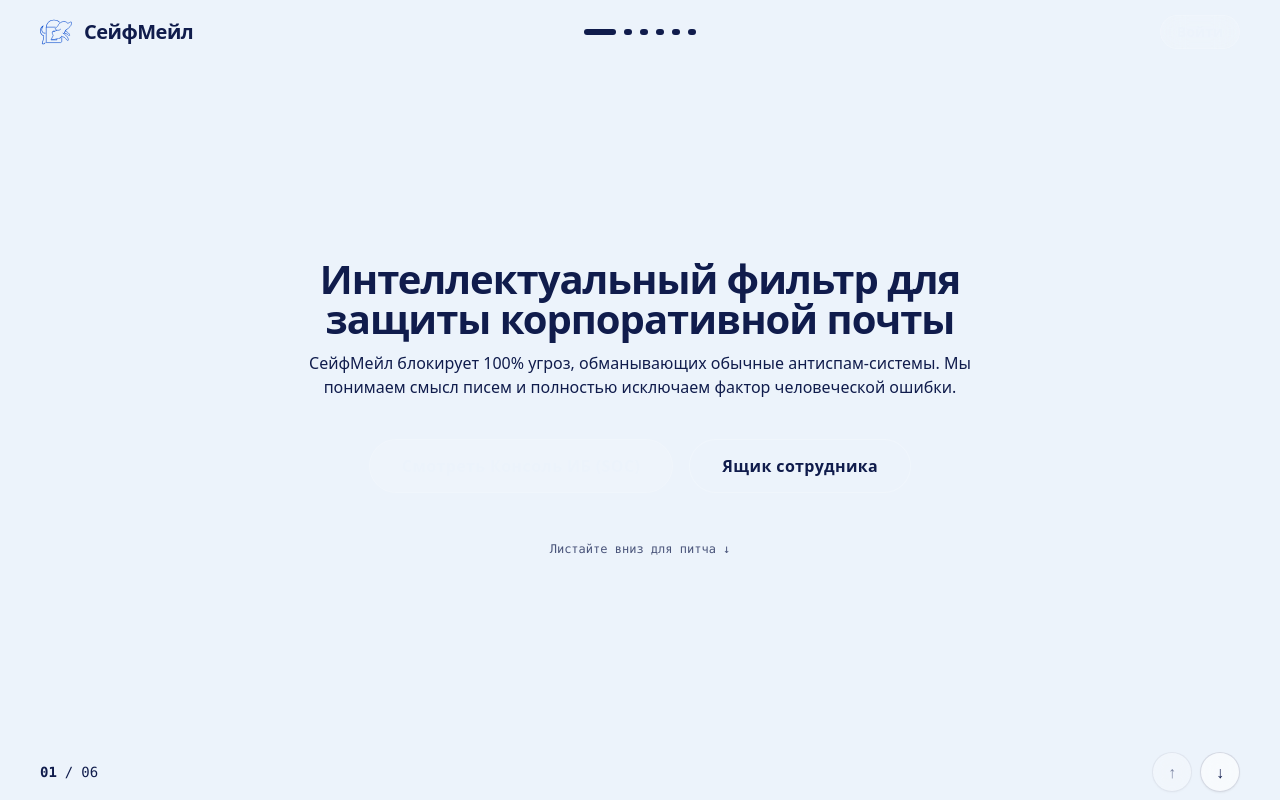
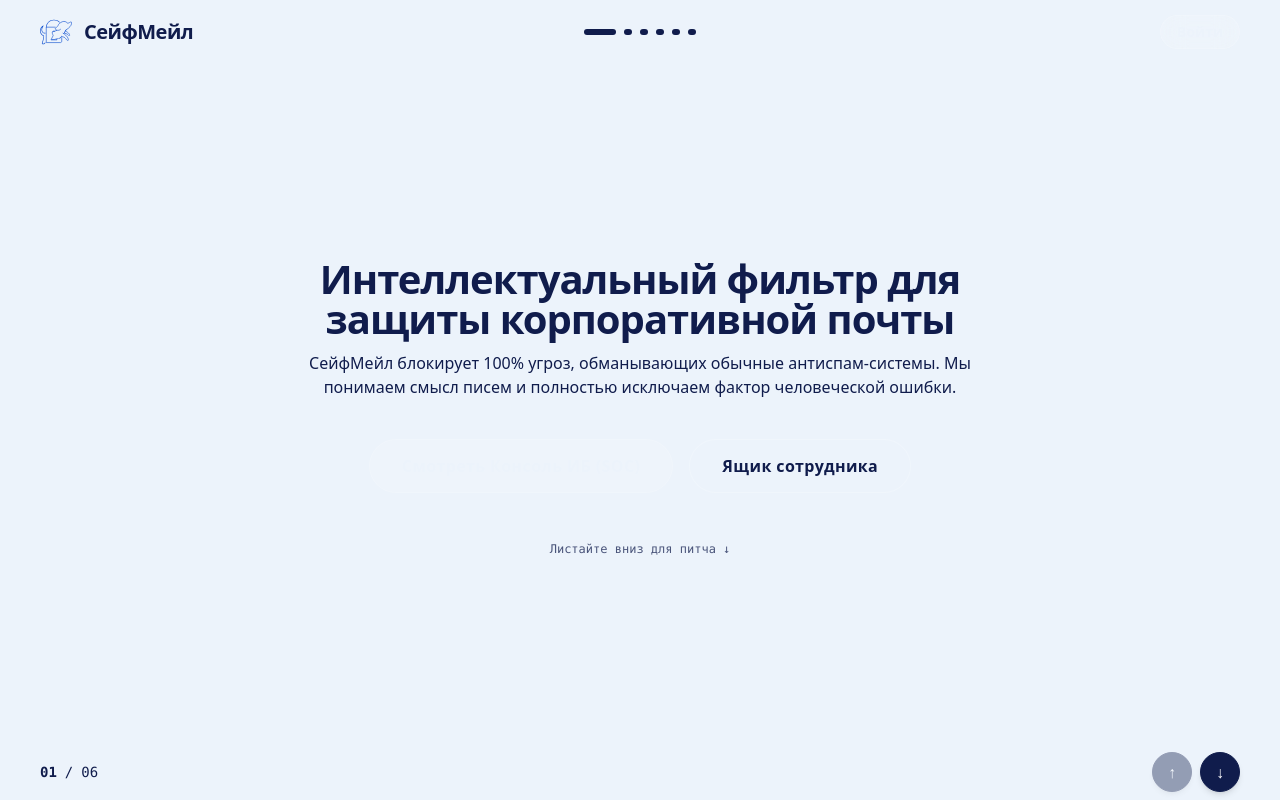
Before and after one commit to Maxim-5GHZ/SafeMail, a Next.js app in the folder frontend/: page / in a window 1280 px wide. Built offline with nearby package versions, Linux system fonts and the light colour scheme.

Commit message:
Преза: сплошные navy-стрелки навигации (максимальный контраст)

```diff
--- a/frontend/app/page.tsx
+++ b/frontend/app/page.tsx
@@ -708,7 +708,7 @@ export default function PresentationPage() {
           <button
             onClick={prevSlide}
             disabled={currentSlide === 0}
-            className="w-10 h-10 rounded-full backdrop-blur-md bg-white/60 border border-[#101C4C]/15 shadow-sm flex items-center justify-center hover:bg-white/90 disabled:opacity-50 disabled:pointer-events-none transition-all text-[#101C4C] text-base"
+            className="w-10 h-10 rounded-full bg-[#101C4C] border border-[#101C4C] shadow-md flex items-center justify-center hover:bg-[#1c2c6e] disabled:opacity-40 disabled:pointer-events-none transition-all text-white text-base"
             title="Предыдущий слайд"
           >
             ↑
@@ -716,7 +716,7 @@ export default function PresentationPage() {
           <button
             onClick={nextSlide}
             disabled={currentSlide === totalSlides - 1}
-            className="w-10 h-10 rounded-full backdrop-blur-md bg-white/60 border border-[#101C4C]/15 shadow-sm flex items-center justify-center hover:bg-white/90 disabled:opacity-50 disabled:pointer-events-none transition-all text-[#101C4C] text-base"
+            className="w-10 h-10 rounded-full bg-[#101C4C] border border-[#101C4C] shadow-md flex items-center justify-center hover:bg-[#1c2c6e] disabled:opacity-40 disabled:pointer-events-none transition-all text-white text-base"
             title="Следующий слайд"
           >
             ↓
```
